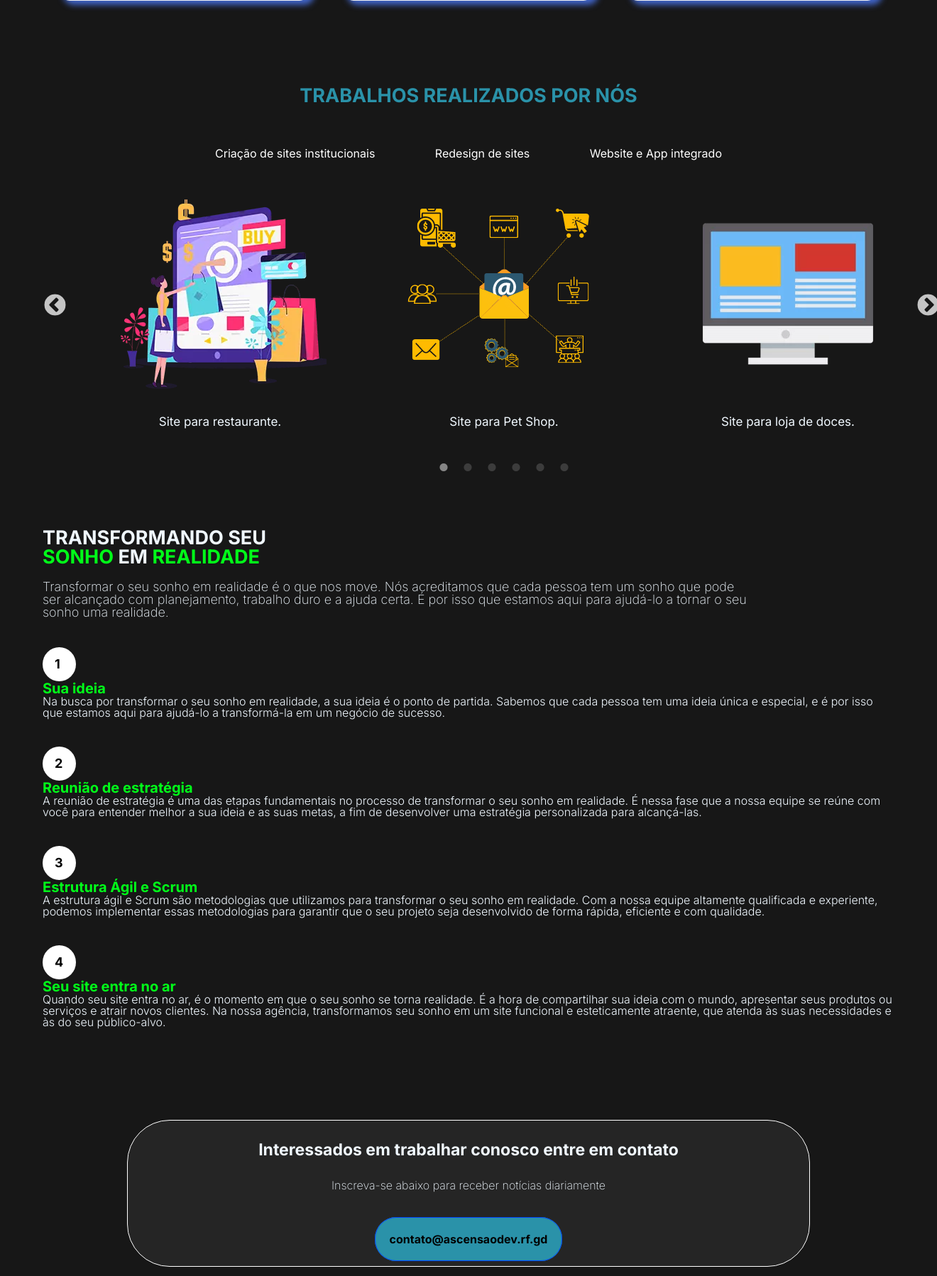
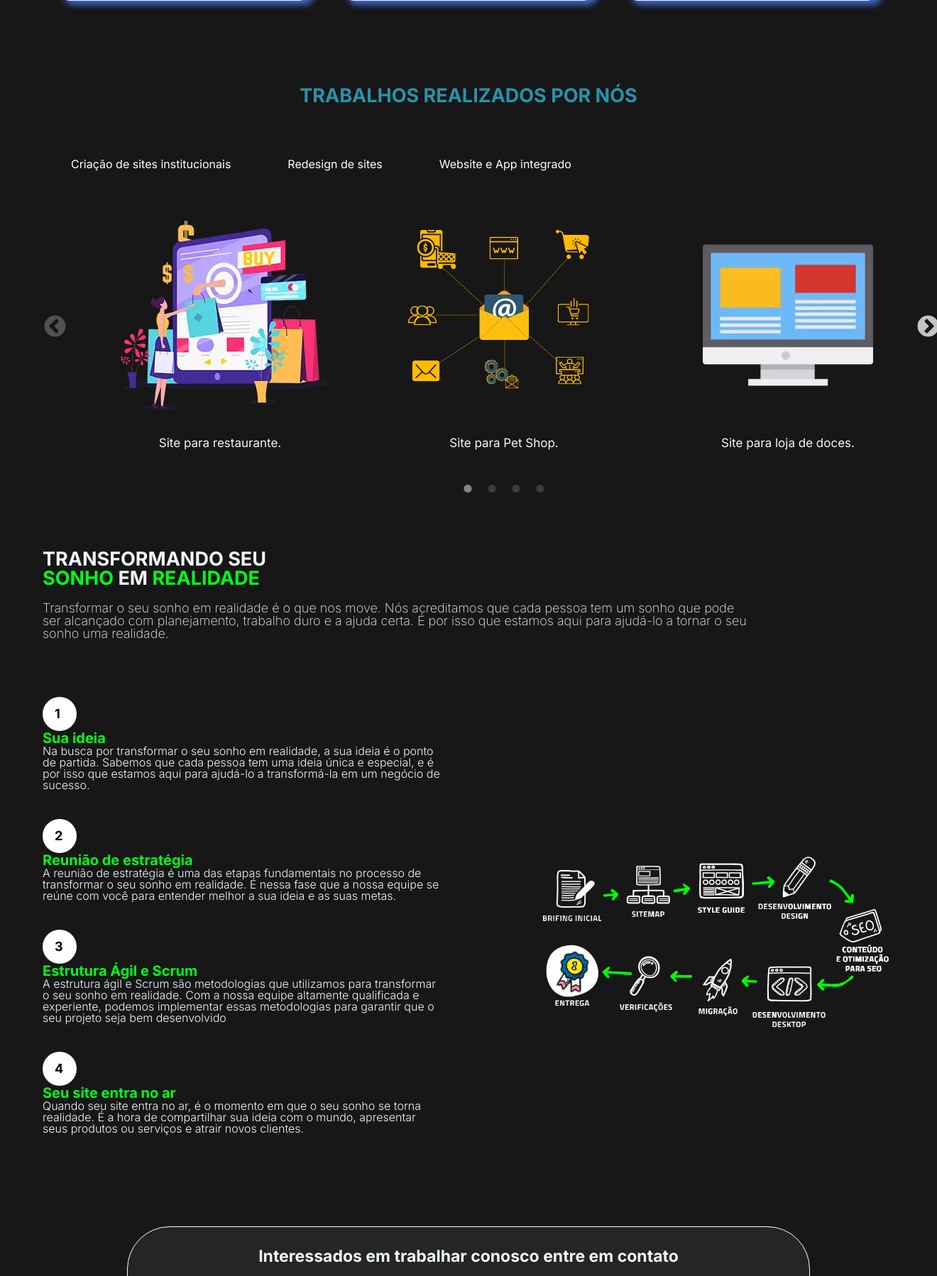
Before and after one commit to GustaSoier/agencia-ascensaodev, a PHP site: page / in a window 1320 px wide. Shown: the part 1368-3166 px from the top of the page at 71% size. Run offline with PHP 8.4, Linux system fonts and the light colour scheme.

Commit message:
Ascensão Dev
Adicionei uma imagem para a seção de "ETAPAS", adicionei um encaminhamento ao icone do WhatsApp e melhorei a parte responsiva.

```diff
--- a/css/estilo.css
+++ b/css/estilo.css
@@ -353,14 +353,9 @@
     color: #ffffff;
 }
 
-.slide-servRealizados .slick-prev{
-    z-index: 1;
-}
-
 .slide-servRealizados .slick-dots{
     bottom: -35%;
 }
-
 
 .slide-servRealizados .slick-dots li button:before{
     color: #aaaaaa;
@@ -402,6 +397,10 @@
     width: 83%;
 }
 
+.cont-etapas{
+    display: flex;
+}
+
 .cont-etapas h2{
     display: flex;
     text-align: center;
@@ -412,7 +411,7 @@
     color: #000000;
     border-radius: 50%;
     padding: 15px 17px;
-    width: 1.1%;
+    width: 2%;
 }
 
 .cont-etapas h3{
@@ -423,6 +422,16 @@
 
 .cont-etapas p{
     font-weight: 300;
+    width: 80%;
+}
+
+.cont-etapas img{
+    width: 500px;
+}
+
+.img-etapas{
+    align-self: center;
+    margin-top: 10%;
 }
 
 /* #endregion etapas do site */
--- a/index.html
+++ b/index.html
@@ -48,13 +48,12 @@
 
                     <li><a href="#">Blog</a></li>
                     <span class="linha"></span>
+
                 </ul>
 
                 <a href="#" class="login-menu">Entrar</a>
 
             </nav>
-
-
 
                 <div class="btnMenu">
                     <button>Entrar</button>
@@ -121,9 +120,12 @@
             <h2>Trabalhos realizados por nós</h2>
 
             <div class="linksServ">
-                <a class="links" href="#">Criação de sites institucionais</a>
-                <a class="links" href="#">Redesign de sites</a>
-                <a class="links" href="#">Website e App integrado</a>
+                <ul>
+                <a href="#">Criação de sites institucionais</a>
+                <a href="#">Redesign de sites</a>
+                <a href="#">Website e App integrado</a>
+            </ul>
+
             </div>
 
             <div class="contServRealizados">
@@ -174,6 +176,7 @@
 
                 <div class="cont-etapas">
                 <div>
+                <div>
                     <h2>1</h2>
                     <h3>Sua ideia</h3>
                     <p>Na busca por transformar o seu sonho em realidade, a sua ideia é o ponto de partida. Sabemos que cada pessoa tem uma ideia única e especial, e é por isso que estamos aqui para ajudá-lo a transformá-la em um negócio de sucesso.
@@ -183,23 +186,26 @@
                 <div>
                     <h2>2</h2>
                     <h3>Reunião de estratégia</h3>
-                    <p>A reunião de estratégia é uma das etapas fundamentais no processo de transformar o seu sonho em realidade. É nessa fase que a nossa equipe se reúne com você para entender melhor a sua ideia e as suas metas, a fim de desenvolver uma estratégia personalizada para alcançá-las.
+                    <p>A reunião de estratégia é uma das etapas fundamentais no processo de transformar o seu sonho em realidade. É nessa fase que a nossa equipe se reúne com você para entender melhor a sua ideia e as suas metas.
                     </p>
                 </div>
 
                 <div>
                     <h2>3</h2>
                     <h3>Estrutura Ágil e Scrum</h3>
-                    <p>A estrutura ágil e Scrum são metodologias que utilizamos para transformar o seu sonho em realidade. Com a nossa equipe altamente qualificada e experiente, podemos implementar essas metodologias para garantir que o seu projeto seja desenvolvido de forma rápida, eficiente e com qualidade.
+                    <p>A estrutura ágil e Scrum são metodologias que utilizamos para transformar o seu sonho em realidade. Com a nossa equipe altamente qualificada e experiente, podemos implementar essas metodologias para garantir que o seu projeto seja bem desenvolvido
                     </p>
                 </div>
 
                 <div>
                     <h2>4</h2>
                     <h3>Seu site entra no ar</h3>
-                    <p>Quando seu site entra no ar, é o momento em que o seu sonho se torna realidade. É a hora de compartilhar sua ideia com o mundo, apresentar seus produtos ou serviços e atrair novos clientes. Na nossa agência, transformamos seu sonho em um site funcional e esteticamente atraente, que atenda às suas necessidades e às do seu público-alvo.
-                    </p>
+                    <p>Quando seu site entra no ar, é o momento em que o seu sonho se torna realidade. É a hora de compartilhar sua ideia com o mundo, apresentar seus produtos ou serviços e atrair novos clientes.</p>
                 </div>
+            </div>
+                    <div class="img-etapas">
+                        <img src="img/etapas.png" alt="Etapas até o site pronto">
+                    </div>
                 </div>
         </section>
 <!-- aqui começa a parte de trabalhe conosco -->
@@ -274,7 +280,7 @@
         <section data-aos="zoom-in-up" class="artigos site">
             <h3>Novos artigos</h3>
             <h2>Ascensão Dev BLOG</h2>
-            <p>Bem-vindo ao blog da nossa agência! Aqui é o lugar onde compartilhamos nossos insights, dicas e tendências do mundo do desenvolvimento web. Nossa equipe de especialistas está sempre trabalhando para trazer conteúdos relevantes e atualizados para nossos leitores, abrangendo desde novidades sobre WordPress até as melhores práticas em SEO. Queremos ajudar você a estar sempre à frente da concorrência e se destacar na internet. Então, acompanhe nosso blog e fique por dentro de todas as novidades!
+            <p>Bem-vindo ao blog da nossa agência! Aqui é o lugar onde compartilhamos nossos insights, dicas e tendências do mundo do desenvolvimento web.Queremos ajudar você a estar sempre à frente da concorrência e se destacar na internet. Então, acompanhe nosso blog e fique por dentro de todas as novidades!
             </p>
 
             <div class="cont-artigos">
@@ -321,14 +327,14 @@
             <h2>Proteja sua privacidade</h2>
             <span>Neste site usamos Cookies para melhorar sua navegação.</span>
             <ul>
+                <a class="linksCookies" href="#">Recusar</a>
                 <a class="linksCookies" href="#">Aceitar</a>
-                <a class="linksCookies" href="#">Recusar</a>
             </ul>
         </div>
 
         <div data-aos="fade-left"
         data-aos-duration="1500" class="whatsapp">
-            <a href="#"> <img src="img/icon-whatsapp.png" alt="Icone Whatsapp"></a>
+            <a onclick="linkWhats()" href="#"><img src="img/icon-whatsapp.png" alt="Icone Whatsapp"></a>
         </div>
     </main>
 
```
Also changed, not shown: other parts of css/estilo.css (+89 -83 lines), js/script.js (+40 -8 lines), img/etapas.png (added).
